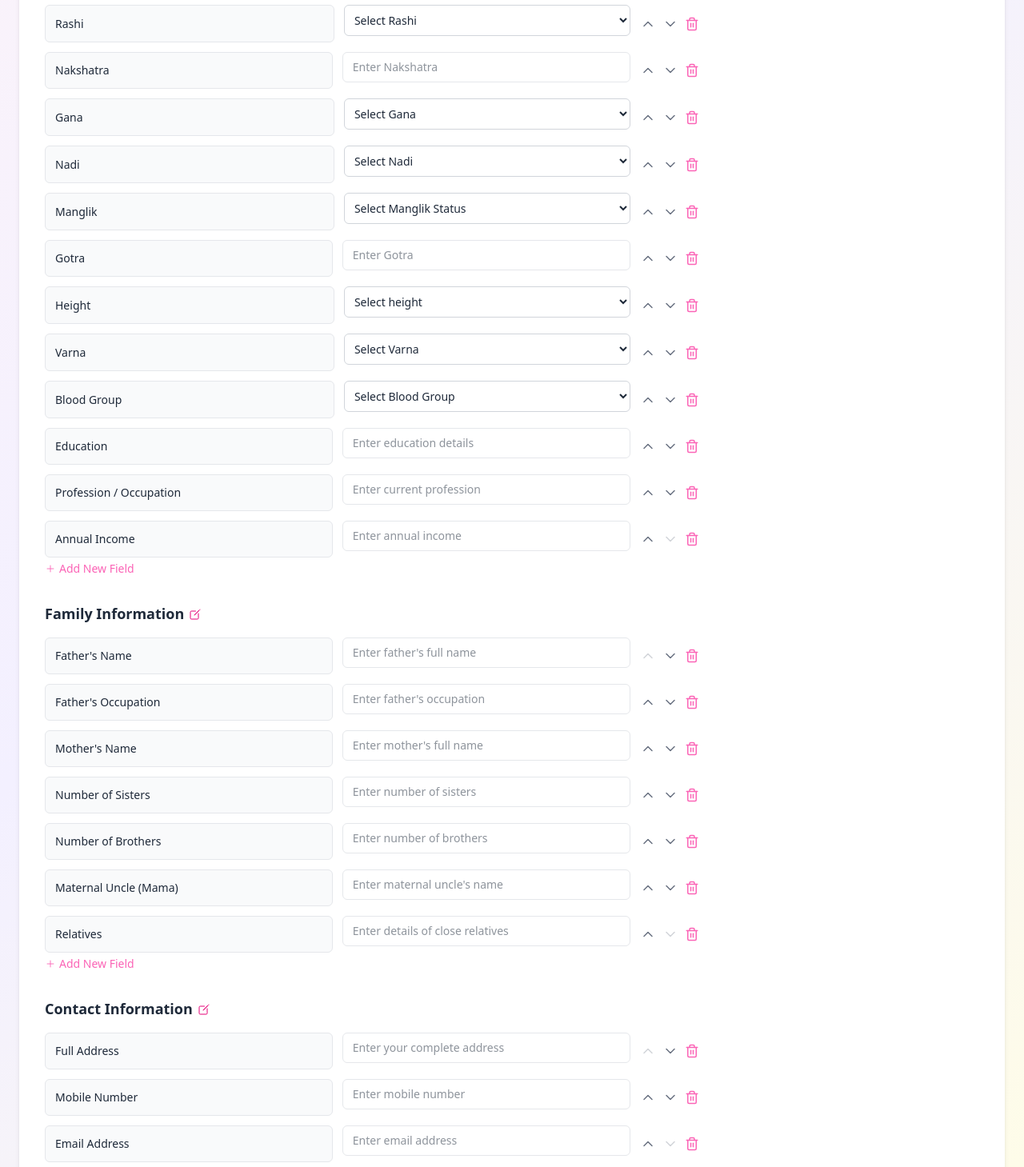
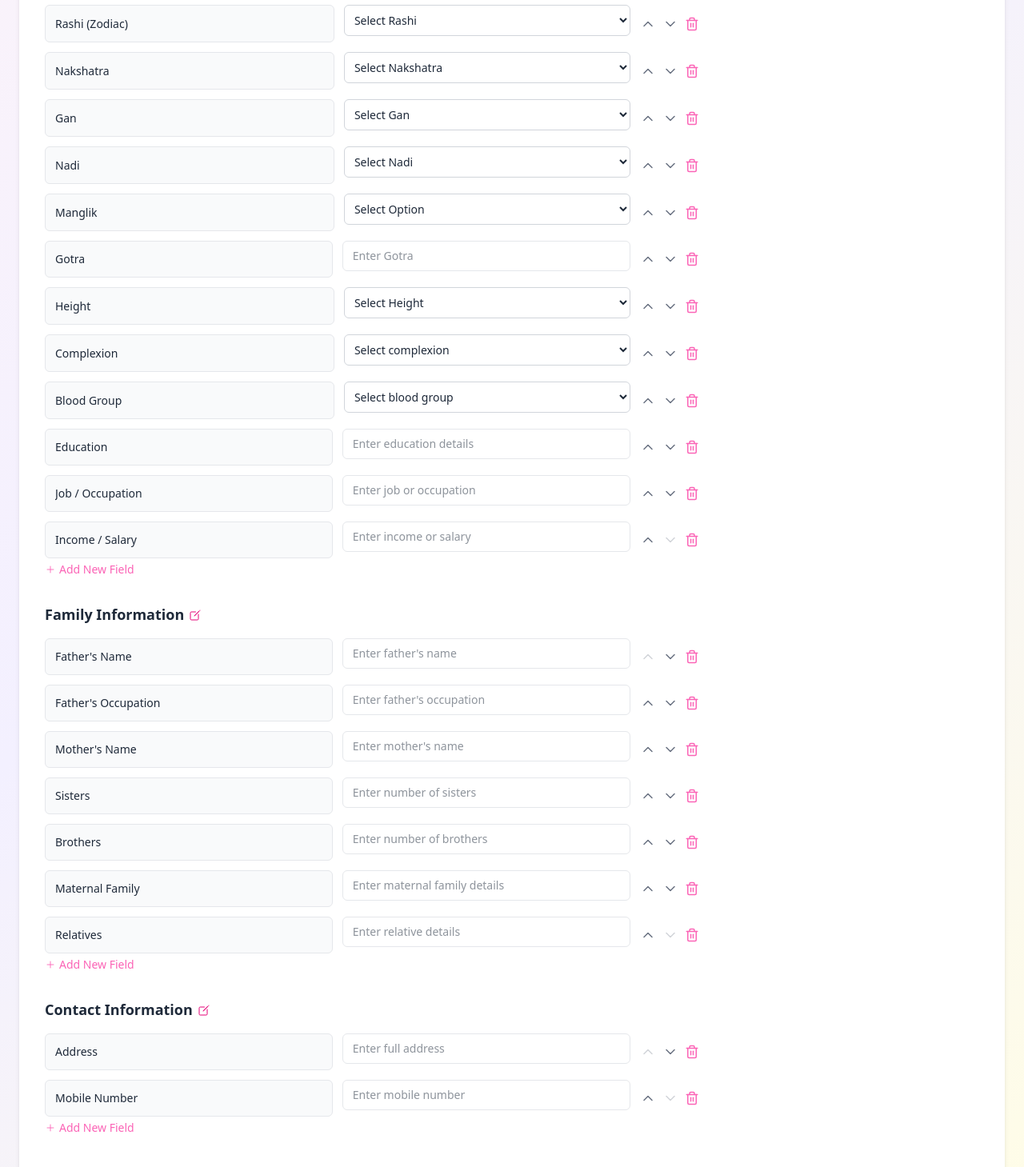
Before and after one commit to Tejas3085/marriage-biodata-maker, a Next.js app: page / in a window 1280 px wide. Shown: the part 2660-4119 px from the top of the page at 80% size. Built offline with nearby package versions, Linux system fonts and the light colour scheme.

Commit message:
canvas chnges

```diff
--- a/public/formLang/en.json
+++ b/public/formLang/en.json
@@ -1,174 +1,327 @@
 {
-  "godTitle": "|| Om Shree Ganeshaya Namah ||",
+  "godTitle": "|| Shri Ganeshaya Namah ||",
   "uploadPhotoLabel": "Upload Photo",
   "generateBiodataBtnLabel": "Generate Biodata",
-
+  "headerSubTitle": "Make it yours in seconds",
   "fieldSections": [
     {
       "title": "Personal Information",
       "addExtraFiels": "Add New Field",
-      "NewFieldLabel": "Enter Field Label",
-      "NewFieldValue": "Enter Field Value",
+      "NewFieldLabel": "Enter New Label",
+      "NewFieldValue": "Enter Value",
       "key": "personalInfo",
-
       "fields": [
-        { "label": "Full Name", "key": "name", "type": "textarea", "placeholder": "Enter your full name", "value": "" },
-        { "label": "Date of Birth", "key": "dob", "type": "date", "placeholder": "DD-MM-YYYY", "value": "" },
-        { "label": "Time of Birth", "key": "birthTime", "type": "time", "placeholder": "HH:MM", "value": "" },
-        { "label": "Place of Birth", "key": "birthPlace", "type": "textarea", "placeholder": "Enter place of birth", "value": "" },
-
-        { "label": "Religion", "key": "religion", "type": "textarea", "placeholder": "Enter religion", "value": "" },
-        { "label": "Caste", "key": "caste", "type": "textarea", "placeholder": "Enter caste", "value": "" },
-        { "label": "Kuldevta", "key": "kuldevta", "type": "textarea", "placeholder": "Enter Kuldevta (Family Deity)", "value": "" },
-
         {
-          "label": "Rashi",
+          "label": "Full Name",
+          "key": "name",
+          "type": "text",
+          "placeholder": "Enter full name",
+          "value": ""
+        },
+        {
+          "label": "Date of Birth",
+          "key": "dob",
+          "type": "date",
+          "placeholder": "DD-MM-YYYY",
+          "value": ""
+        },
+        {
+          "label": "Birth Time",
+          "key": "birthTime",
+          "type": "text",
+          "placeholder": "Enter birth time",
+          "value": ""
+        },
+        {
+          "label": "Birth Place",
+          "key": "birthPlace",
+          "type": "text",
+          "placeholder": "Enter birth place",
+          "value": ""
+        },
+        {
+          "label": "Religion",
+          "key": "religion",
+          "type": "text",
+          "placeholder": "Enter religion",
+          "value": ""
+        },
+        {
+          "label": "Caste",
+          "key": "caste",
+          "type": "text",
+          "placeholder": "Enter caste",
+          "value": ""
+        },
+        {
+          "label": "Kuldevta",
+          "key": "kuldevta",
+          "type": "text",
+          "placeholder": "Enter Kuldevta",
+          "value": ""
+        },
+        {
+          "label": "Rashi (Zodiac)",
           "key": "rashi",
           "type": "select",
           "placeholder": "Select Rashi",
           "value": "",
           "options": [
-            "Mesh (Aries)",
-            "Vrushabh (Taurus)",
-            "Mithun (Gemini)",
-            "Kark (Cancer)",
-            "Sinh (Leo)",
-            "Kanya (Virgo)",
-            "Tula (Libra)",
-            "Vrushchik (Scorpio)",
-            "Dhanu (Sagittarius)",
-            "Makar (Capricorn)",
-            "Kumbh (Aquarius)",
-            "Meen (Pisces)"
+            "Aries",
+            "Taurus",
+            "Gemini",
+            "Cancer",
+            "Leo",
+            "Virgo",
+            "Libra",
+            "Scorpio",
+            "Sagittarius",
+            "Capricorn",
+            "Aquarius",
+            "Pisces"
           ]
         },
-
-        { "label": "Nakshatra", "key": "nakshatra", "type": "textarea", "placeholder": "Enter Nakshatra", "value": "" },
-
         {
-          "label": "Gana",
+          "label": "Nakshatra",
+          "key": "nakshatra",
+          "type": "select",
+          "placeholder": "Select Nakshatra",
+          "value": "",
+          "options": [
+            "Ashwini",
+            "Bharani",
+            "Krittika",
+            "Rohini",
+            "Mrigashira",
+            "Ardra",
+            "Punarvasu",
+            "Pushya",
+            "Ashlesha",
+            "Magha",
+            "Purva Phalguni",
+            "Uttara Phalguni",
+            "Hasta",
+            "Chitra",
+            "Swati",
+            "Vishakha",
+            "Anuradha",
+            "Jyeshtha",
+            "Moola",
+            "Purvashada",
+            "Uttarashada",
+            "Shravana",
+            "Dhanishta",
+            "Shatabhisha",
+            "Purvabhadrapada",
+            "Uttarabhadrapada",
+            "Revati"
+          ]
+        },
+        {
+          "label": "Gan",
           "key": "gan",
           "type": "select",
-          "placeholder": "Select Gana",
+          "placeholder": "Select Gan",
           "value": "",
-          "options": ["Deva", "Manushya", "Rakshasa"]
+          "options": [
+            "Dev",
+            "Manushya",
+            "Rakshas"
+          ]
         },
-
         {
           "label": "Nadi",
           "key": "nadi",
           "type": "select",
           "placeholder": "Select Nadi",
           "value": "",
-          "options": ["Adi", "Madhya", "Antya"]
+          "options": [
+            "Adi",
+            "Madhya",
+            "Antya"
+          ]
         },
-
         {
           "label": "Manglik",
           "key": "manglik",
           "type": "select",
-          "placeholder": "Select Manglik Status",
+          "placeholder": "Select Option",
           "value": "",
-          "options": ["Yes", "No", "Not Sure"]
+          "options": [
+            "Yes",
+            "No",
+            "Don't know"
+          ]
         },
-
-        { "label": "Gotra", "key": "gotra", "type": "textarea", "placeholder": "Enter Gotra", "value": "" },
-        { "label": "Height", "key": "height", "type": "select", "placeholder": "Select height", "value": "",
-      "options": [
-                "3 feet 5 inches","3 feet 6 inches","3 feet 7 inches","3 feet 8 inches","3 feet 9 inches","3 feet 10 inches","3 feet 11 inches",
-                "4 feet 0 inches","4 feet 1 inches","4 feet 2 inches","4 feet 3 inches","4 feet 4 inches","4 feet 5 inches","4 feet 6 inches","4 feet 7 inches","4 feet 8 inches",
-                "4 feet 9 inches","4 feet 10 inches","4 feet 11 inches",
-                "5 feet 0 inches","5 feet 1 inches","5 feet 2 inches","5 feet 3 inches","5 feet 4 inches","5 feet 5 inches","5 feet 6 inches","5 feet 7 inches","5 feet 8 inches",
-                "5 feet 9 inches","5 feet 10 inches","5 feet 11 inches",
-                "6 feet 0 inches","6 feet 1 inches","6 feet 2 inches","6 feet 3 inches","6 feet 4 inches","6 feet 5 inches","6 feet 6 inches","6 feet 7 inches","6 feet 8 inches",
-                "6 feet 9 inches","6 feet 10 inches","6 feet 11 inches",
-                "7 feet 0 inches","7 feet 1 inches","7 feet 2 inches","7 feet 3 inches","7 feet 4 inches","7 feet 5 inches","7 feet 6 inches","7 feet 7 inches","7 feet 8 inches",
-                "7 feet 9 inches","7 feet 10 inches","7 feet 11 inches", "8 feet"
-]
-      },
-
         {
-          "label": "Varna",
+          "label": "Gotra",
+          "key": "gotra",
+          "type": "text",
+          "placeholder": "Enter Gotra",
+          "value": ""
+        },
+        {
+          "label": "Height",
+          "key": "height",
+          "type": "select",
+          "placeholder": "Select Height",
+          "value": "",
+          "options": [
+            "4 ft 5 in",
+            "4 ft 6 in",
+            "4 ft 7 in",
+            "4 ft 8 in",
+            "4 ft 9 in",
+            "4 ft 10 in",
+            "4 ft 11 in",
+            "5 ft 0 in",
+            "5 ft 1 in",
+            "5 ft 2 in",
+            "5 ft 3 in",
+            "5 ft 4 in",
+            "5 ft 5 in",
+            "5 ft 6 in",
+            "5 ft 7 in",
+            "5 ft 8 in",
+            "5 ft 9 in",
+            "5 ft 10 in",
+            "5 ft 11 in",
+            "6 ft 0 in",
+            "6 ft 1 in",
+            "6 ft 2 in",
+            "6 ft 3 in"
+          ]
+        },
+        {
+          "label": "Complexion",
           "key": "varna",
           "type": "select",
-          "placeholder": "Select Varna",
+          "placeholder": "Select complexion",
           "value": "",
-          "options": ["Gorapan", "Gavhal", "Kala"]
+          "options": [
+            "Fair",
+            "Wheatish",
+            "Dark"
+          ]
         },
-
         {
           "label": "Blood Group",
           "key": "bloodGroup",
           "type": "select",
-          "placeholder": "Select Blood Group",
+          "placeholder": "Select blood group",
           "value": "",
-          "options": ["A+", "A-", "B+", "B-", "AB+", "AB-", "O+", "O-"]
+          "options": [
+            "A+",
+            "A-",
+            "B+",
+            "B-",
+            "AB+",
+            "AB-",
+            "O+",
+            "O-"
+          ]
         },
-
-        { "label": "Education", "key": "education", "type": "textarea", "placeholder": "Enter education details", "value": "" },
-        { "label": "Profession / Occupation", "key": "job", "type": "textarea", "placeholder": "Enter current profession", "value": "" },
-        { "label": "Annual Income", "key": "salary", "type": "textarea", "placeholder": "Enter annual income", "value": "" }
-      ]
-    },
-
-    {
-      "title": "Family Information",
-      "addExtraFiels": "Add New Field",
-      "NewFieldLabel": "Enter Field Label",
-      "NewFieldValue": "Enter Field Value",
-      "key": "familyInfo",
-
-      "fields": [
-        { "label": "Father's Name", "key": "fatherName", "type": "textarea", "placeholder": "Enter father's full name", "value": "" },
-        { "label": "Father's Occupation", "key": "fatherOccupation", "type": "textarea", "placeholder": "Enter father's occupation", "value": "" },
-
-        { "label": "Mother's Name", "key": "motherName", "type": "textarea", "placeholder": "Enter mother's full name", "value": "" },
-
-        { "label": "Number of Sisters", "key": "sisters", "type": "textarea", "placeholder": "Enter number of sisters", "value": "" },
-        { "label": "Number of Brothers", "key": "brothers", "type": "textarea", "placeholder": "Enter number of brothers", "value": "" },
-
         {
-          "label": "Maternal Uncle (Mama)",
-          "key": "mama",
-          "type": "textareaarea",
-          "placeholder": "Enter maternal uncle's name",
+          "label": "Education",
+          "key": "education",
+          "type": "text",
+          "placeholder": "Enter education details",
           "value": ""
         },
-
         {
-          "label": "Relatives",
-          "key": "relatives",
-          "type": "textareaarea",
-          "placeholder": "Enter details of close relatives",
+          "label": "Job / Occupation",
+          "key": "job",
+          "type": "text",
+          "placeholder": "Enter job or occupation",
+          "value": ""
+        },
+        {
+          "label": "Income / Salary",
+          "key": "salary",
+          "type": "text",
+          "placeholder": "Enter income or salary",
           "value": ""
         }
       ]
     },
-
+    {
+      "title": "Family Information",
+      "addExtraFiels": "Add New Field",
+      "NewFieldLabel": "Enter Label",
+      "NewFieldValue": "Enter Value",
+      "key": "familyInfo",
+      "fields": [
+        {
+          "label": "Father's Name",
+          "key": "fatherName",
+          "type": "text",
+          "placeholder": "Enter father's name",
+          "value": ""
+        },
+        {
+          "label": "Father's Occupation",
+          "key": "fatherOccupation",
+          "type": "text",
+          "placeholder": "Enter father's occupation",
+          "value": ""
+        },
+        {
+          "label": "Mother's Name",
+          "key": "motherName",
+          "type": "text",
+          "placeholder": "Enter mother's name",
+          "value": ""
+        },
+        {
+          "label": "Sisters",
+          "key": "sisters",
+          "type": "text",
+          "placeholder": "Enter number of sisters",
+          "value": ""
+        },
+        {
+          "label": "Brothers",
+          "key": "brothers",
+          "type": "text",
+          "placeholder": "Enter number of brothers",
+          "value": ""
+        },
+        {
+          "label": "Maternal Family",
+          "key": "mama",
+          "type": "text",
+          "placeholder": "Enter maternal family details",
+          "value": ""
+        },
+        {
+          "label": "Relatives",
+          "key": "relatives",
+          "type": "textarea",
+          "placeholder": "Enter relative details",
+          "value": ""
+        }
+      ]
+    },
     {
       "title": "Contact Information",
+      "addExtraFiels": "Add New Field",
+      "NewFieldLabel": "Enter Label",
+      "NewFieldValue": "Enter Value",
       "key": "contactInfo",
-      "NewFieldLabel": "Enter Field Label",
-      "NewFieldValue": "Enter Field Value",
-      "addExtraFiels": "Add New Field",
-
       "fields": [
-        { "label": "Full Address", "key": "address", "type": "textareaarea", "placeholder": "Enter your complete address", "value": "" },
-
+        {
+          "label": "Address",
+          "key": "address",
+          "type": "textarea",
+          "placeholder": "Enter full address",
+          "value": ""
+        },
         {
           "label": "Mobile Number",
           "key": "mobile",
           "type": "tel",
           "placeholder": "Enter mobile number",
           "value": ""
-        },
-
-        {
-          "label": "Email Address",
-          "key": "email",
-          "type": "email",
-          "placeholder": "Enter email address",
-          "value": ""
         }
       ]
     }
--- a/public/formLang/hi.json
+++ b/public/formLang/hi.json
@@ -2,19 +2,20 @@
   "godTitle": "|| श्री गणेशाय नमः ||",
   "uploadPhotoLabel": "फोटो अपलोड करें",
   "generateBiodataBtnLabel": "बायोडाटा बनाएं",
+  "headerSubTitle": "Make it yours in seconds",
   "fieldSections": [
     {
       "title": "व्यक्तिगत जानकारी",
       "addExtraFiels": "नया फ़ील्ड जोड़ें",
-      "NewFieldLabel": "लेबल दर्ज करें",
-      "NewFieldValue": "मान दर्ज करें",
+      "NewFieldLabel": "नया लेबल दर्ज करें",
+      "NewFieldValue": "मूल्य दर्ज करें",
       "key": "personalInfo",
       "fields": [
         {
           "label": "पूरा नाम",
           "key": "name",
           "type": "text",
-          "placeholder": "अपना पूरा नाम दर्ज करें",
+          "placeholder": "पूरा नाम दर्ज करें",
           "value": ""
         },
         {
@@ -27,8 +28,8 @@
         {
           "label": "जन्म समय",
           "key": "birthTime",
-          "type": "time",
-          "placeholder": "--:--",
+          "type": "text",
+          "placeholder": "जन्म समय दर्ज करें",
           "value": ""
         },
         {
@@ -83,9 +84,38 @@
         {
           "label": "नक्षत्र",
           "key": "nakshatra",
-          "type": "text",
-          "placeholder": "नक्षत्र दर्ज करें",
-          "value": ""
+          "type": "select",
+          "placeholder": "नक्षत्र चुनें",
+          "value": "",
+          "options": [
+            "अश्विनी",
+            "भरणी",
+            "कृत्तिका",
+            "रोहिणी",
+            "मृग",
+            "आर्द्रा",
+            "पुनर्वसू",
+            "पुष्य",
+            "आश्रेषा",
+            "मघा",
+            "पूर्वा फाल्गुनी",
+            "उत्तरा फाल्गुनी",
+            "हस्त",
+            "चित्रा",
+            "स्वाती",
+            "विशाखा",
+            "अनूराधा",
+            "ज्येष्ठा",
+            "मूल",
+            "पूर्वाषाढ़ा",
+            "उत्तराषाढ़ा",
+            "श्रवण",
+            "धनिष्ठा",
+            "शतभिषा",
+            "पूर्वाभाद्रपदा",
+            "उत्तराभाद्रपदा",
+            "रेवती"
+          ]
         },
         {
           "label": "गण",
@@ -131,25 +161,12 @@
           "value": ""
         },
         {
-          "label": "ऊंचाई",
+          "label": "ऊँचाई",
           "key": "height",
           "type": "select",
-          "placeholder": "ऊंचाई चुनें",
+          "placeholder": "ऊँचाई चुनें",
           "value": "",
           "options": [
-            "3 फुट 5 इंच",
-            "3 फुट 6 इंच",
-            "3 फुट 7 इंच",
-            "3 फुट 8 इंच",
-            "3 फुट 9 इंच",
-            "3 फुट 10 इंच",
-            "3 फुट 11 इंच",
-            "3 फुट 12 इंच",
-            "4 फुट 0 इंच",
-            "4 फुट 1 इंच",
-            "4 फुट 2 इंच",
-            "4 फुट 3 इंच",
-            "4 फुट 4 इंच",
             "4 फुट 5 इंच",
             "4 फुट 6 इंच",
             "4 फुट 7 इंच",
@@ -157,7 +174,6 @@
             "4 फुट 9 इंच",
             "4 फुट 10 इंच",
             "4 फुट 11 इंच",
-            "4 फुट 12 इंच",
             "5 फुट 0 इंच",
             "5 फुट 1 इंच",
             "5 फुट 2 इंच",
@@ -170,34 +186,10 @@
             "5 फुट 9 इंच",
             "5 फुट 10 इंच",
             "5 फुट 11 इंच",
-            "5 फुट 12 इंच",
             "6 फुट 0 इंच",
             "6 फुट 1 इंच",
             "6 फुट 2 इंच",
-            "6 फुट 3 इंच",
-            "6 फुट 4 इंच",
-            "6 फुट 5 इंच",
-            "6 फुट 6 इंच",
-            "6 फुट 7 इंच",
-            "6 फुट 8 इंच",
-            "6 फुट 9 इंच",
-            "6 फुट 10 इंच",
-            "6 फुट 11 इंच",
-            "6 फुट 12 इंच",
-            "7 फुट 0 इंच",
-            "7 फुट 1 इंच",
-            "7 फुट 2 इंच",
-            "7 फुट 3 इंच",
-            "7 फुट 4 इंच",
-            "7 फुट 5 इंच",
-            "7 फुट 6 इंच",
-            "7 फुट 7 इंच",
-            "7 फुट 8 इंच",
-            "7 फुट 9 इंच",
-            "7 फुट 10 इंच",
-            "7 फुट 11 इंच",
-            "7 फुट 12 इंच",
-            "8 फुट 0 इंच"
+            "6 फुट 3 इंच"
           ]
         },
         {
@@ -208,7 +200,7 @@
           "value": "",
           "options": [
             "गोरा",
-            "गव्हाळ",
+            "गेहुआँ",
             "काला"
           ]
         },
@@ -240,14 +232,14 @@
           "label": "नौकरी / व्यवसाय",
           "key": "job",
           "type": "text",
-          "placeholder": "नौकरी या व्यवसाय दर्ज करें",
+          "placeholder": "नौकरी / व्यवसाय दर्ज करें",
           "value": ""
         },
         {
-          "label": "वेतन / आय",
+          "label": "आय / वेतन",
           "key": "salary",
           "type": "text",
-          "placeholder": "वेतन या आय दर्ज करें",
+          "placeholder": "आय / वेतन दर्ज करें",
           "value": ""
         }
       ]
@@ -256,7 +248,7 @@
       "title": "परिवार की जानकारी",
       "addExtraFiels": "नया फ़ील्ड जोड़ें",
       "NewFieldLabel": "लेबल दर्ज करें",
-      "NewFieldValue": "मान दर्ज करें",
+      "NewFieldValue": "मूल्य दर्ज करें",
       "key": "familyInfo",
       "fields": [
         {
@@ -298,14 +290,14 @@
           "label": "मामा",
           "key": "mama",
           "type": "text",
-          "placeholder": "मामा का नाम दर्ज करें",
+          "placeholder": "मामा का नाम / जानकारी दर्ज करें",
           "value": ""
         },
         {
           "label": "संबंधी",
           "key": "relatives",
           "type": "textarea",
-          "placeholder": "संबंधियों के नाम दर्ज करें",
+          "placeholder": "संबंधी दर्ज करें",
           "value": ""
         }
       ]
@@ -314,7 +306,7 @@
       "title": "संपर्क जानकारी",
       "addExtraFiels": "नया फ़ील्ड जोड़ें",
       "NewFieldLabel": "लेबल दर्ज करें",
-      "NewFieldValue": "मान दर्ज करें",
+      "NewFieldValue": "मूल्य दर्ज करें",
       "key": "contactInfo",
       "fields": [
         {
@@ -330,13 +322,6 @@
           "type": "tel",
           "placeholder": "मोबाइल नंबर दर्ज करें",
           "value": ""
-        },
-        {
-          "label": "ईमेल",
-          "key": "email",
-          "type": "email",
-          "placeholder": "ईमेल दर्ज करें",
-          "value": ""
         }
       ]
     }
```
Also changed, not shown: app/preview/page.tsx (+4 -4 lines).
